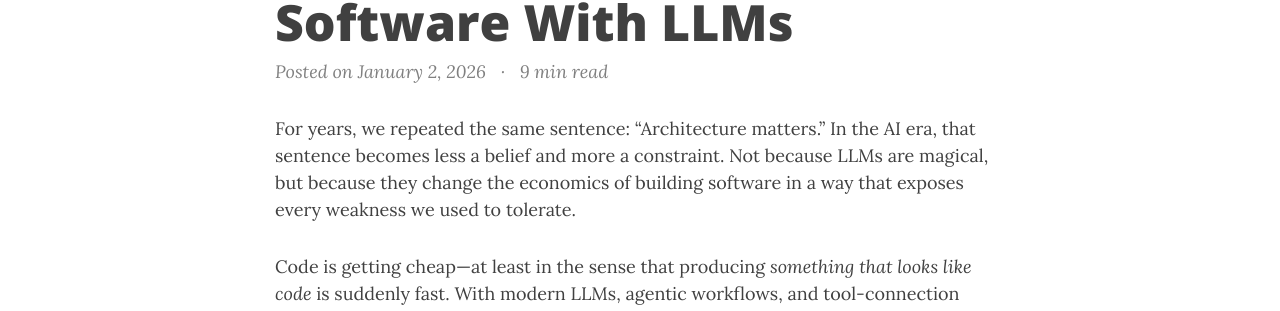
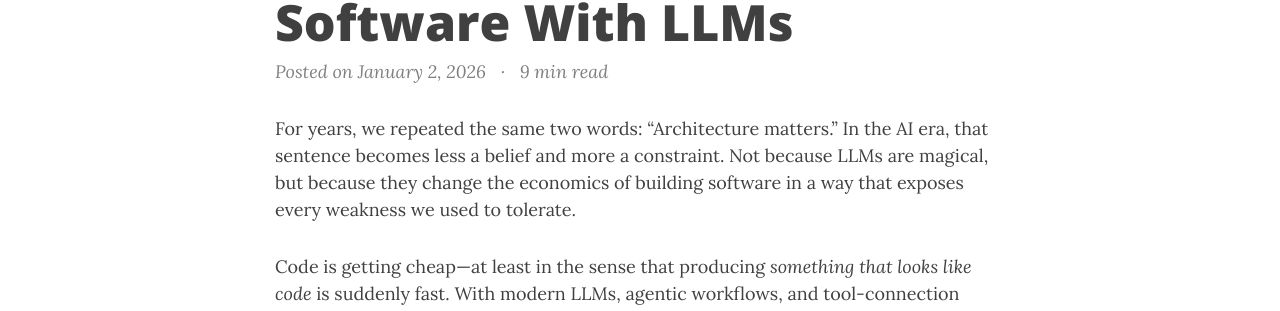
Before and after one commit to f-squirrel/f-squirrel.github.io, a Jekyll site: the page built from _posts/2026-01-02-llm-arch.md, in a window 1280 px wide and 900 px high. Shown: the part 245-556 px from the top of the window. Built offline with Jekyll 4.4.1, drawn with Linux system fonts in a browser that asks for light colours; nearby versions of some CDN libraries.

Commit message:
post: reword

```diff
--- a/_posts/2026-01-02-llm-arch.md
+++ b/_posts/2026-01-02-llm-arch.md
@@ -9,7 +9,7 @@ comments: false
 ---
 
 
-For years, we repeated the same sentence: “Architecture matters.” In the AI era, that sentence becomes less a belief and more a constraint. Not because LLMs are magical, but because they change the economics of building software in a way that exposes every weakness we used to tolerate.
+For years, we repeated the same two words: “Architecture matters.” In the AI era, that sentence becomes less a belief and more a constraint. Not because LLMs are magical, but because they change the economics of building software in a way that exposes every weakness we used to tolerate.
 
 Code is getting cheap—at least in the sense that producing *something that looks like code* is suddenly fast. With modern LLMs, agentic workflows, and tool-connection standards like MCP, the throughput of a single developer can jump dramatically.
 
```
